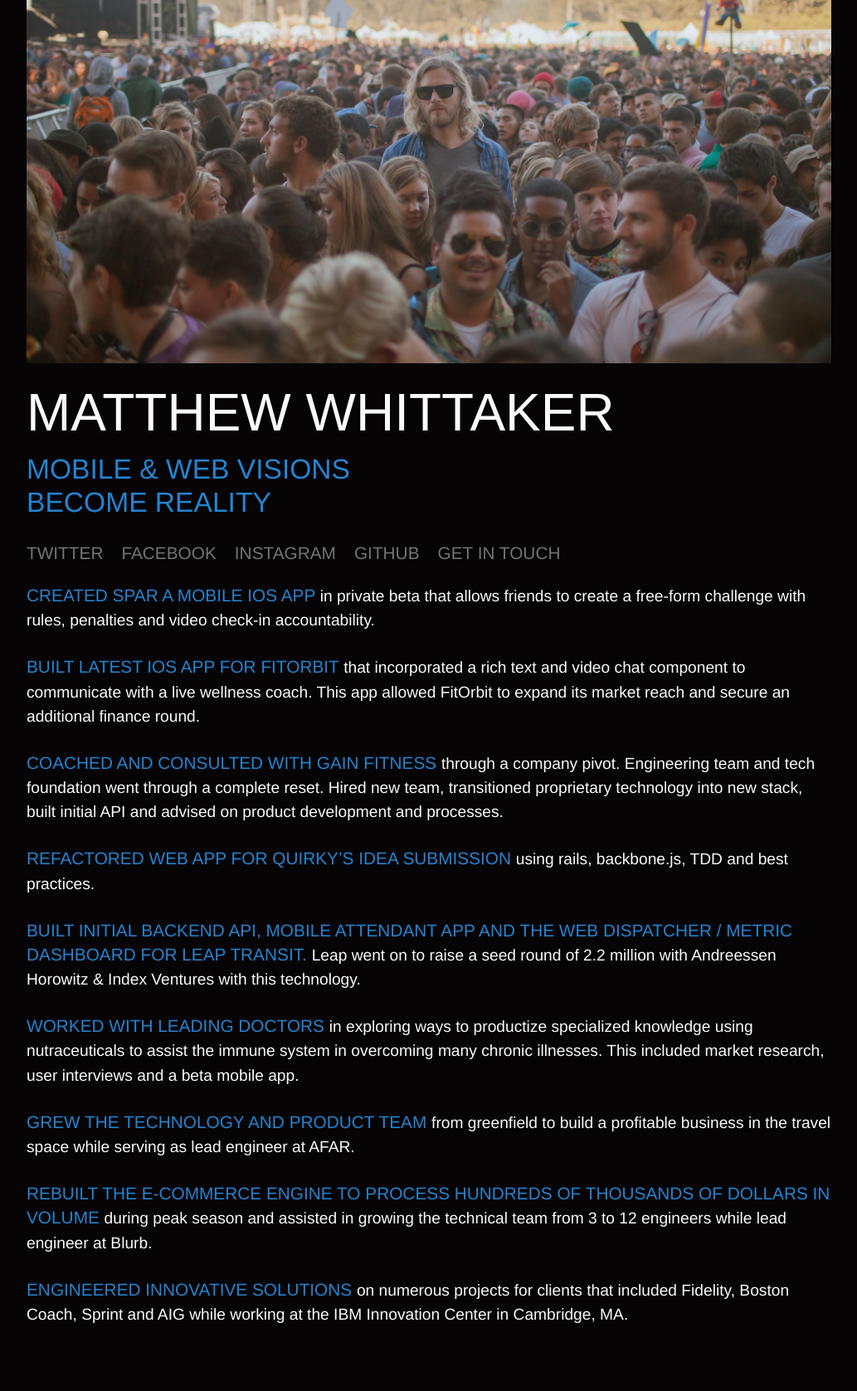
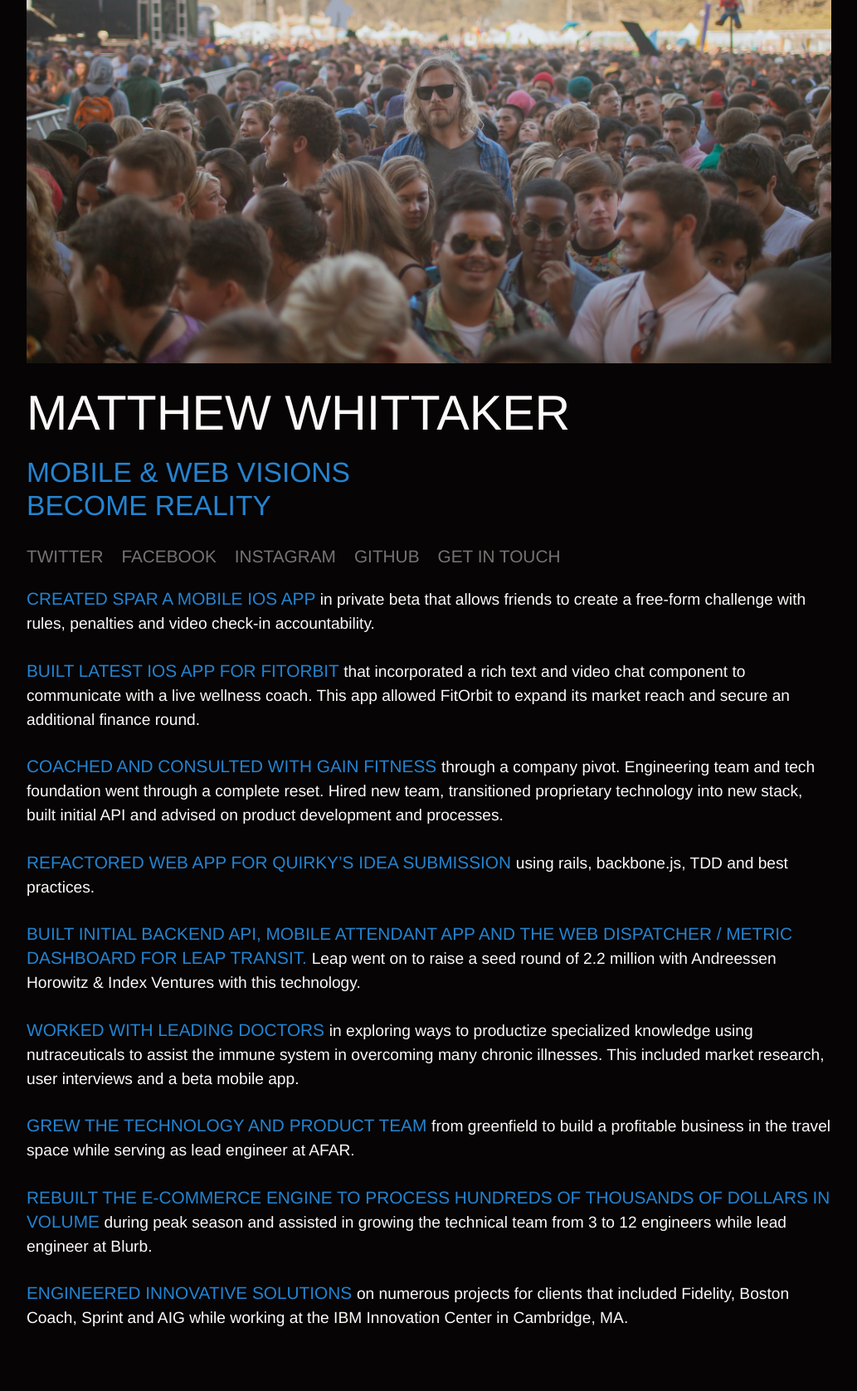
Before and after one commit to mwhitt/mwhittaker.com, a Jekyll site: the page built from index.html, in a window 1280 px wide. Shown: the whole page at 83% size, without its empty margins (123-1156 px from the left). Built offline with Jekyll 4.4.1, drawn with Linux system fonts in a browser that asks for light colours.

Commit message:
updated styles

```diff
--- a/css/site.css
+++ b/css/site.css
@@ -6,15 +6,17 @@
 .upcase-large {
   text-transform: uppercase;
   color: #FDF9F8;
-  font-size: 4.0rem !important;
-  line-height: 1.15;
+  font-size: 3.1rem;
+  line-height: 1;
+  margin-top: 10px;
 }
 
 .upcase-medium {
   text-transform: uppercase;
   color: #2484D1;
-  font-size: 1.3rem;
+  font-size: 1.6rem;
   line-height: 1.2;
+  margin-top: 15px;
 }
 
 .contact {
@@ -48,12 +50,11 @@
 @media only screen and (min-width: 40.063em) {
 
   .upcase-large {
-    font-size: 3.2rem;
+    font-size: 3.7rem;
   }
 
   .upcase-medium {
     font-size: 2.1rem;
-    line-height: 1.2;
   }
 
   .contact a {
```
